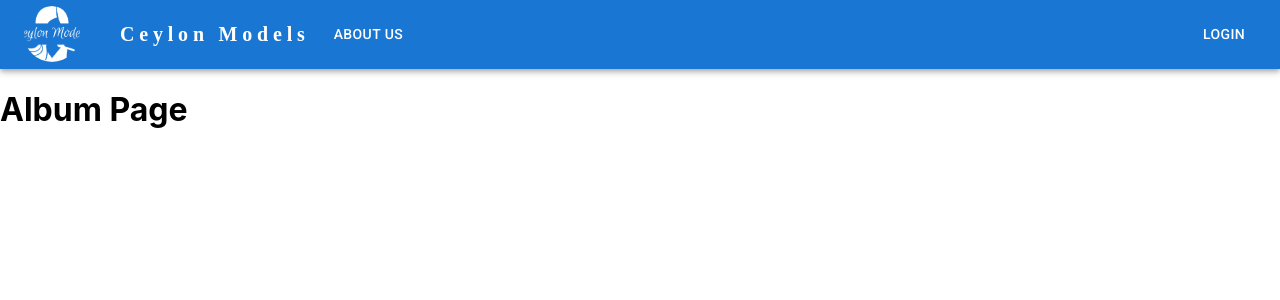
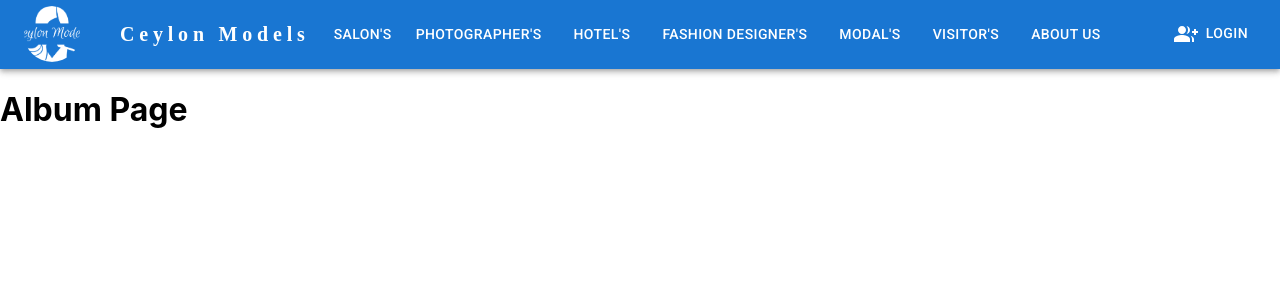
Before and after one commit to RPSKumara/ceylon-models, a React (Create React App) app: page / in a window 1280 px wide. Shown: the top 300 px of the page. Built offline with nearby package versions, Linux system fonts and the light colour scheme.

Commit message:
changed navbar

```diff
--- a/src/Pages/Home.js
+++ b/src/Pages/Home.js
@@ -13,7 +13,7 @@ import {
   MenuItem,
   Avatar,
 } from "@mui/material";
-
+import GroupAddIcon from "@mui/icons-material/GroupAdd";
 import MenuIcon from "@mui/icons-material/Menu";
 import Logo from "../images/Logo/Logo02.png";
 function Home() {
@@ -96,6 +96,26 @@ function Home() {
                     </NavLink>
                   </MenuItem>
                   <MenuItem>
+                    <Typography textAlign="center">Salon's</Typography>
+                  </MenuItem>
+                  <MenuItem>
+                    <Typography textAlign="center">Photographer's</Typography>
+                  </MenuItem>
+                  <MenuItem>
+                    <Typography textAlign="center">Hotel's</Typography>
+                  </MenuItem>
+                  <MenuItem>
+                    <Typography textAlign="center">
+                      Fashion Designer's
+                    </Typography>
+                  </MenuItem>
+                  <MenuItem>
+                    <Typography textAlign="center">Modal's</Typography>
+                  </MenuItem>
+                  <MenuItem>
+                    <Typography textAlign="center">Visitor's</Typography>
+                  </MenuItem>
+                  <MenuItem>
                     <NavLink exact to="/about-us" smooth>
                       <Typography textAlign="center">About</Typography>
                     </NavLink>
@@ -120,13 +140,38 @@ function Home() {
                 Ceylon Models
               </Typography>
               <Box sx={{ flexGrow: 1, display: { xs: "none", md: "flex" } }}>
+                <Button
+                  sx={{
+                    color: "white",
+                    display: "block",
+                  }}
+                >
+                  Salon's
+                </Button>
+                <Button
+                  sx={{
+                    m: 1,
+                    color: "white",
+                    display: "block",
+                  }}
+                >
+                  Photographer's
+                </Button>
+                <Button sx={{ m: 1, color: "white", display: "block" }}>
+                  Hotel's
+                </Button>
+                <Button sx={{ m: 1, color: "white", display: "block" }}>
+                  Fashion Designer's
+                </Button>
+                <Button sx={{ m: 1, color: "white", display: "block" }}>
+                  Modal's
+                </Button>
+                <Button sx={{ m: 1, color: "white", display: "block" }}>
+                  Visitor's
+                </Button>
                 <NavLink exact to="/about-us" smooth>
                   <Button
-                    sx={{
-                      my: 2,
-                      color: "white",
-                      display: "block",
-                    }}
+                    sx={{ m: 1, my: 2, color: "white", display: "block" }}
                   >
                     About Us
                   </Button>
@@ -135,12 +180,16 @@ function Home() {
               <Box sx={{ flexGrow: 0 }}>
                 <Button
                   sx={{
-                    my: 2,
                     color: "white",
                     display: "block",
                   }}
                   onClick={() => navigate("/login")}
                 >
+                  <IconButton
+                    color="inherit"
+                  >
+                    <GroupAddIcon />
+                  </IconButton>
                   Login
                 </Button>
               </Box>
```
